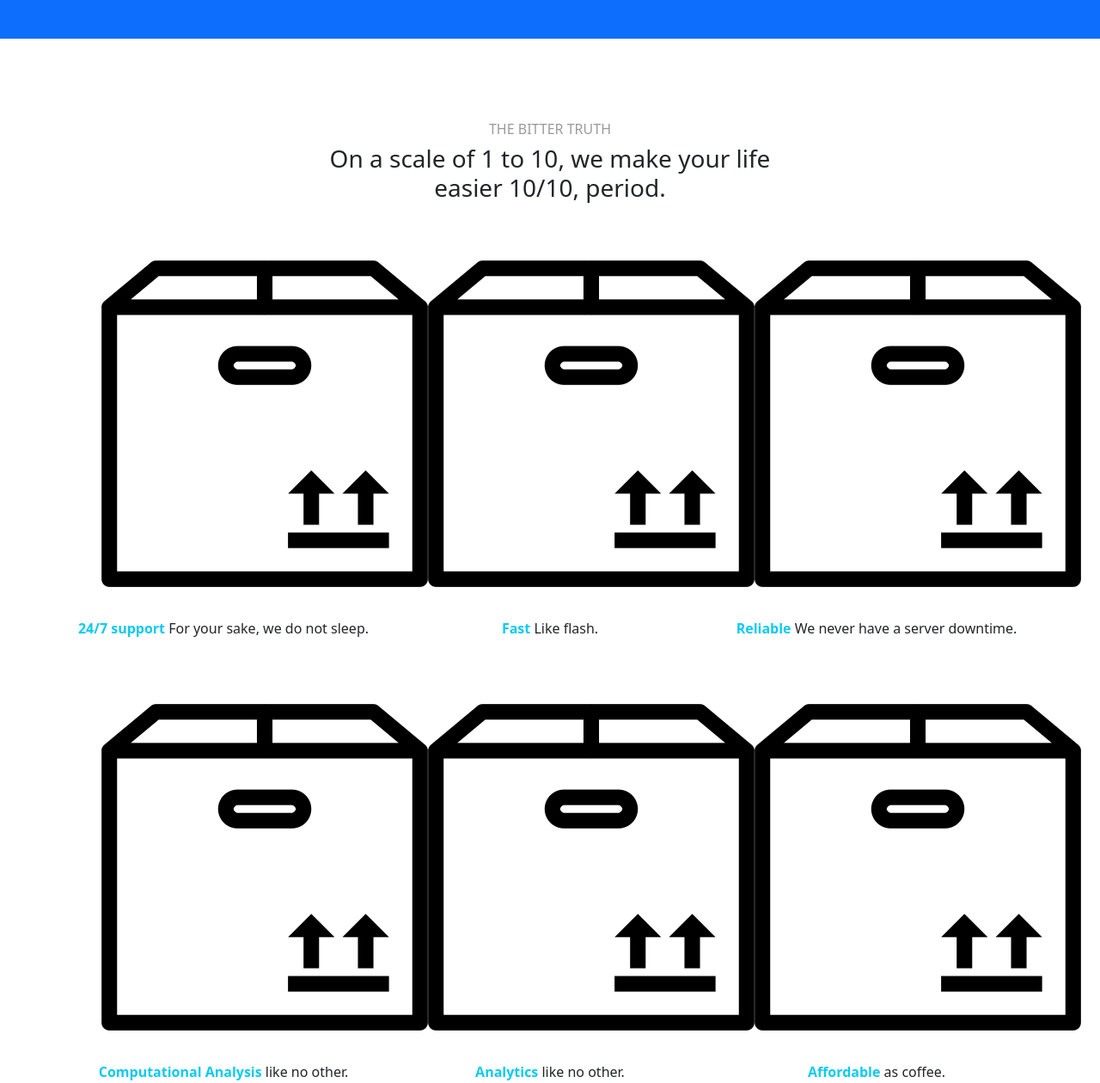
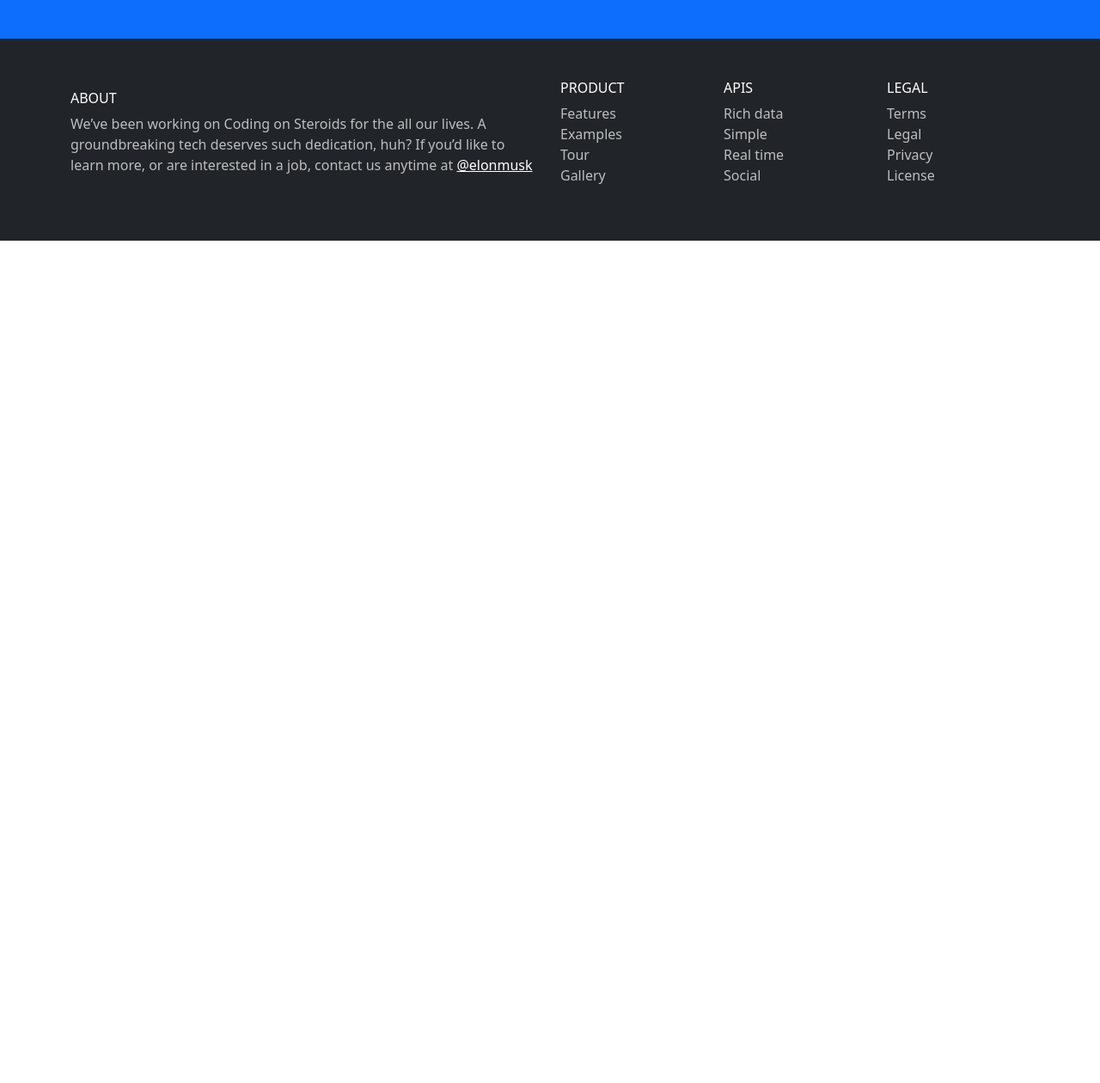
Before and after one commit to ilyaxkotik/Geraskin_MKIS23_lab8, a plain HTML site: page index.html in a window 1280 px wide. Shown: the part 2886-4146 px from the top of the page at 86% size. After the commit the page ends 3166 px from the top, so only its background shows below. Drawn offline with nearby package versions, Linux system fonts and the light colour scheme.

Commit message:
7 commit

```diff
--- a/index.html
+++ b/index.html
@@ -130,54 +130,47 @@ Just use the 1kb script that magically solves all your problems and algorithms.<
   </div>
   </div>
 </section>
-<section id="feature-rundown">
+<section id="footer" class="bg-dark">
   <div class="container">
-  <div class="row mt-5">
-    <div class="col-12 col-md-6 mx-auto mt-5 text-center">
-      <h6 class="text-black-40 text-uppercase">
-        The bitter truth
-      </h6>
-      <h3 class="text-black-70">On a scale of 1 to 10, we make your life easier 10/10, period.</h3>
+  <div class="row fill-40-viewport py-5 text-white-70 align-items-center">
+      <div class="col-12 col-md-6">
+        <ul class="list-unstyled">
+          <li><h6 class="text-white">ABOUT</h6></li>
+          <li>We’ve been working on Coding on Steroids
+            for the all our lives.
+              A groundbreaking tech deserves such dedication, huh?
+            If you’d like to learn more, or are interested in a job,
+            contact us anytime at
+            <a class="text-white" href="https://twitter.com/elonmusk" target="_blank">@elonmusk</a></li>
+        </ul>
+      </div>
+      <div class="col-12 col-md-2">
+        <ul class="list-unstyled">
+          <li><h6 class="text-white">PRODUCT</h6></li>
+          <li>Features</li>
+          <li>Examples</li>
+          <li>Tour</li>
+          <li>Gallery</li>
+        </ul>
+      </div>
+        <div class="col-12 col-md-2">
+        <ul class="list-unstyled">
+          <li><h6 class="text-white">APIS</h6></li>
+          <li>Rich data</li>
+          <li>Simple</li>
+          <li>Real time</li>
+          <li>Social</li>
+        </ul>
+      </div>
+      <div class="col-12 col-md-2">
+      <ul class="list-unstyled">
+        <li><h6 class="text-white">LEGAL</h6></li>
+        <li>Terms</li>
+        <li>Legal</li>
+        <li>Privacy</li>
+        <li>License</li>
+     </ul>
     </div>
-  </div>
-  <div class="row mb-5">
-      <div class="col-12 col-md-4 text-center">
-        <img src="img/product--v2.png" class="mt-4"/>
-        <p>
-          <strong class="text-info">24/7 support</strong>  For
-          your sake, we do not sleep.
-        </p>
-      </div>
-        <div class="col-12 col-md-4 text-center">
-        <img src="img/product--v2.png" class="mt-4"/>
-        <p>
-          <strong class="text-info">Fast</strong>  Like flash.
-        </p>
-     </div>
-      <div class="col-12 col-md-4 text-center">
-        <img src="img/product--v2.png" class="mt-4"/>
-        <p>
-          <strong class="text-info">Reliable</strong>  We never have a server downtime.
-        </p>
-      </div>
-      <div class="col-12 col-md-4 text-center">
-        <img src="img/product--v2.png" class="mt-4"/>
-        <p>
-          <strong class="text-info">Computational Analysis</strong>  like no other.
-        </p>
-      </div>
-      <div class="col-12 col-md-4 text-center">
-        <img src="img/product--v2.png" class="mt-4"/>
-        <p>
-          <strong class="text-info">Analytics</strong>  like no other.
-        </p>
-      </div>
-      <div class="col-12 col-md-4 text-center mb-5">
-        <img src="img/product--v2.png" class="mt-4"/>
-        <p>
-          <strong class="text-info">Affordable</strong> as coffee.
-        </p>
-      </div>
   </div>
   </div>
 </section>
--- a/style/style.css
+++ b/style/style.css
@@ -26,3 +26,22 @@ i {
     font-size: 100px;
     padding-left: 25px;
 }
+.fill-80-viewport {
+  min-height: 80vh
+}
+.text-white-40 {
+  color: rgba(255,255,255,0.4)
+}
+.text-white-70 {
+  color: rgba(255,255,255,0.7)
+}
+.list-border-y li {
+  border-top: 1px solid
+}
+.list-border-y li:last-child {
+  border-bottom: 1px solid
+}
+.list-border-black-20 li,
+.list-border-black-20 li:last-child{
+  border-color: rgba(0,0,0,0.2)
+}
```
